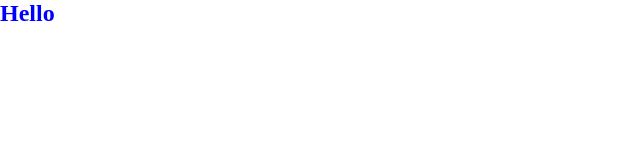
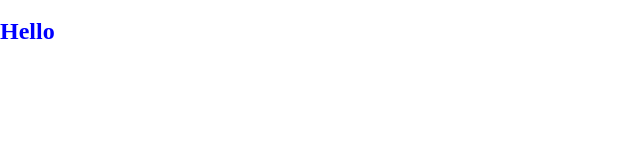
Before and after one commit to eugeniarossi/vite-yu-gi-oh, a Vue app: page / in a window 1280 px wide. Shown: the top 160 px of the page, without its empty margins (0-640 px from the left). Built offline with nearby package versions, Linux system fonts and the light colour scheme.

Commit message:
feat: included font

```diff
--- a/package.json
+++ b/package.json
@@ -9,6 +9,7 @@
     "preview": "vite preview"
   },
   "dependencies": {
+    "@fontsource/noto-sans-zanabazar-square": "^4.5.11",
     "vue": "^3.2.47"
   },
   "devDependencies": {
--- a/src/assets/main.scss
+++ b/src/assets/main.scss
@@ -1,2 +1,6 @@
 @use '_partials/reset' as *;
 @use '_partials/variables' as *;
+
+body {
+    font-family: "Noto Sans Zanabazar Square";
+  }
--- a/src/main.js
+++ b/src/main.js
@@ -1,5 +1,7 @@
 import { createApp } from 'vue'
 import './assets/main.scss'
+
+import "@fontsource/noto-sans-zanabazar-square";
 import App from './App.vue'
 
 createApp(App).mount('#app')
```
Also changed, not shown: 1 other file (tests, documents, lock files or other folders).
